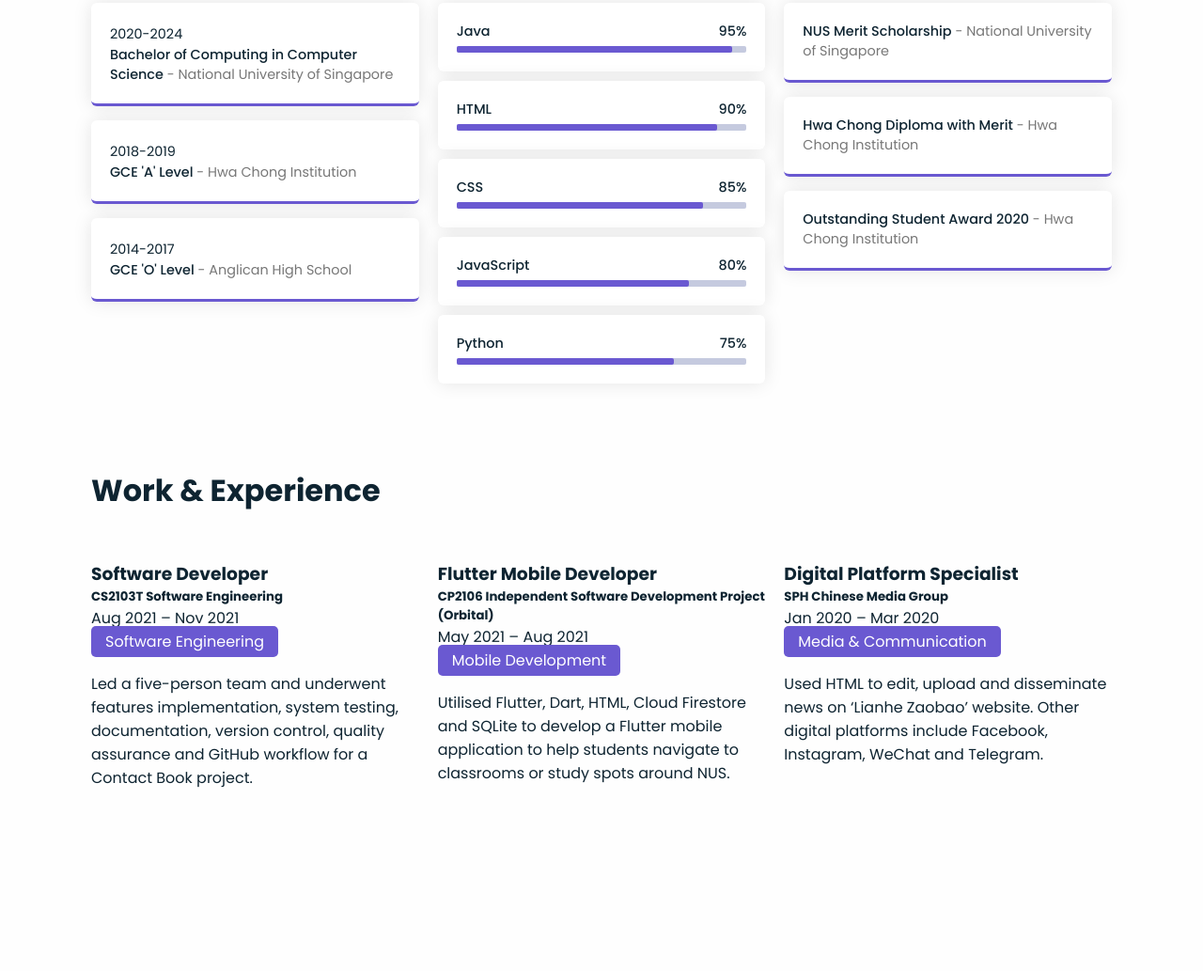
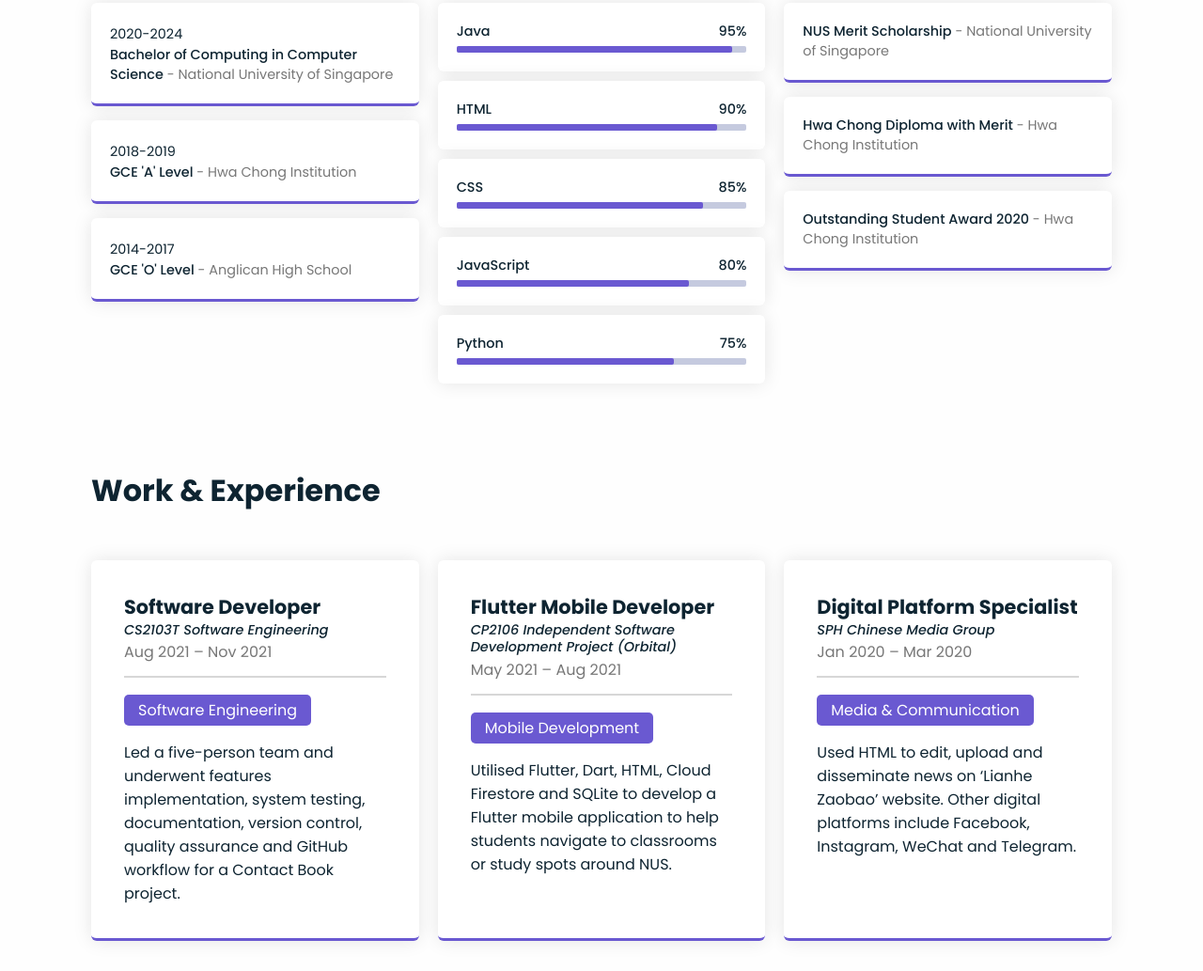
Before and after one commit to hsiaotingluv/Portfolio_website, a plain HTML site: page index.html in a window 1280 px wide. Shown: the part 2161-3194 px from the top of the page at 94% size. Before the commit the page ends 3033 px from the top, so only its background shows below. Drawn offline with Linux system fonts and the light colour scheme.

Commit message:
Add Work and Experience

```diff
--- a/css/style.css
+++ b/css/style.css
@@ -493,7 +493,45 @@ header.sticky .nav-bar{
 	width: 75%;
 }
 
+.experience-card{
+	background: var(--card-bg-color);
+	border-bottom: 3px solid var(--second-color);
+	padding: 35px;
+	border-radius: 6px;
+	box-shadow: var(--box-shadow);
+	transition: .3s ease;
+}
 
+.experience-card .upper{
+	line-height: 30px;
+}
+
+.experience-card h3{
+	font-size: 1.3em;
+	font-weight: 700;
+}
+
+.experience-card h5{
+	font-size: var(--small-font-size);
+	font-weight: 500;
+	font-style: italic;
+	line-height: 14pt;
+}
+
+.experience-card span{
+	color: var(--third-color);
+}
+
+.experience-card .hr{
+	width: 100%;
+	height: 2px;
+	background: var(--line-color);
+	margin: 10px 0 22px;
+}
+
+.edu-list .item:hover, .bar:hover, .experience-card:hover{
+	transform: scale(1.03);
+}
 
 /*=======Services section=======*/
 
```
